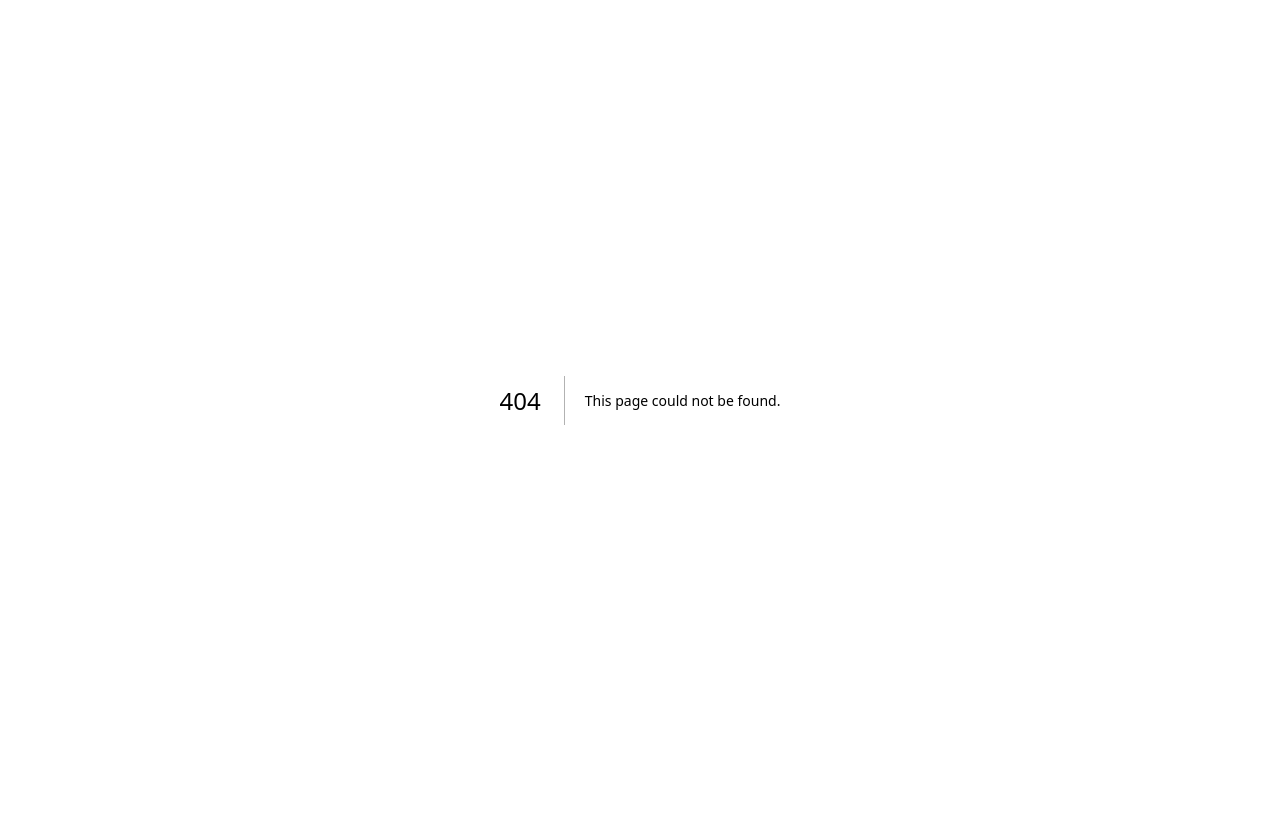
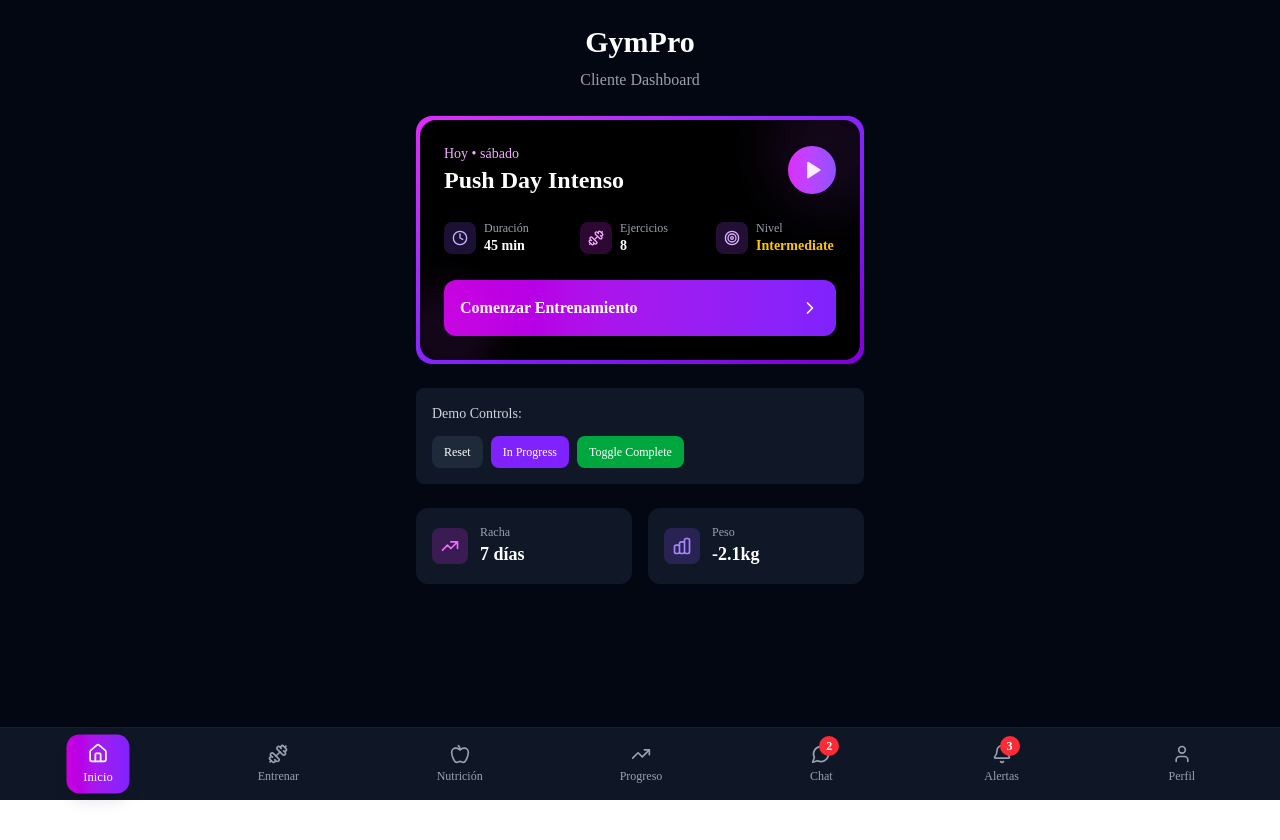
Before and after one commit to informaticadiaz/libreriadecomponentes, a Next.js app: page /gimnasio/user in a window 1280 px wide. Before the commit this address had no page. Shown: the top 840 px of the page. Before the commit the page ends 800 px from the top, so only its background shows below. Built offline with nearby package versions, Linux system fonts and the light colour scheme.

Commit message:
page user

```diff
--- /dev/null
+++ b/app/gimnasio/user/page.tsx
@@ -0,0 +1,176 @@
+"use client";
+import React, { useState } from 'react';
+import {
+  Home,
+  Dumbbell,
+  Apple,
+  TrendingUp,
+  MessageCircle,
+  Bell,
+  User
+} from 'lucide-react';
+
+import NotificationsPanelDemo from '@/components/gimnasio/user/NotificationsPanel';
+import  WorkoutCardDemo from '@/components/gimnasio/user/WorkoutCard';
+import  WorkoutPlayer  from '@/components/gimnasio/user/WorkoutPlayer';
+import  NutritionTracker  from '@/components/gimnasio/user/NutritionTracker';
+import  ProgressChart from '@/components/gimnasio/user/ProgressChart';
+import  QuickChat  from '@/components/gimnasio/user/QuickChat';
+
+const ProfilePage = () => (
+  <div className="min-h-screen bg-gray-950 text-white p-6">
+    <div className="mx-auto max-w-md space-y-6">
+      <div className="text-center">
+        <div className="w-20 h-20 bg-gradient-to-r from-fuchsia-600 to-violet-600 rounded-full mx-auto mb-4 flex items-center justify-center">
+          <User className="h-10 w-10 text-white" />
+        </div>
+        <h1 className="text-2xl font-bold text-white">Mi Perfil</h1>
+        <p className="text-gray-400">Juan Pérez</p>
+      </div>
+
+      <div className="space-y-4">
+        <div className="bg-gray-900 rounded-xl p-4">
+          <h3 className="font-semibold text-white mb-3">Estadísticas</h3>
+          <div className="grid grid-cols-2 gap-4 text-center">
+            <div>
+              <p className="text-2xl font-bold text-fuchsia-400">7</p>
+              <p className="text-xs text-gray-400">Días de racha</p>
+            </div>
+            <div>
+              <p className="text-2xl font-bold text-green-400">12</p>
+              <p className="text-xs text-gray-400">Entrenamientos</p>
+            </div>
+          </div>
+        </div>
+
+        <div className="bg-gray-900 rounded-xl p-4">
+          <h3 className="font-semibold text-white mb-3">Mi Trainer</h3>
+          <div className="flex items-center space-x-3">
+            <div className="w-12 h-12 bg-gradient-to-r from-fuchsia-600 to-violet-600 rounded-full flex items-center justify-center">
+              <span className="text-white font-bold">CF</span>
+            </div>
+            <div>
+              <p className="font-semibold text-white">Carlos Fitness</p>
+              <p className="text-sm text-gray-400">Entrenador Personal</p>
+            </div>
+          </div>
+        </div>
+      </div>
+    </div>
+  </div>
+);
+
+interface BottomNavItem {
+  id: string;
+  label: string;
+  icon: React.ElementType;
+  component: React.ComponentType;
+  hasNotification?: boolean;
+  notificationCount?: number;
+}
+
+const GymProApp: React.FC = () => {
+  const [activeTab, setActiveTab] = useState('home');
+
+  const navigationItems: BottomNavItem[] = [
+    {
+      id: 'home',
+      label: 'Inicio',
+      icon: Home,
+      component: WorkoutCardDemo
+    },
+    {
+      id: 'workouts',
+      label: 'Entrenar',
+      icon: Dumbbell,
+      component: WorkoutPlayer
+    },
+    {
+      id: 'nutrition',
+      label: 'Nutrición',
+      icon: Apple,
+      component: NutritionTracker
+    },
+    {
+      id: 'progress',
+      label: 'Progreso',
+      icon: TrendingUp,
+      component: ProgressChart
+    },
+    {
+      id: 'chat',
+      label: 'Chat',
+      icon: MessageCircle,
+      component: QuickChat,
+      hasNotification: true,
+      notificationCount: 2
+    },
+    {
+      id: 'notifications',
+      label: 'Alertas',
+      icon: Bell,
+      component: NotificationsPanelDemo,
+      hasNotification: true,
+      notificationCount: 3
+    },
+    {
+      id: 'profile',
+      label: 'Perfil',
+      icon: User,
+      component: ProfilePage
+    }
+  ];
+
+  const activeComponent = navigationItems.find(item => item.id === activeTab)?.component;
+  const ActiveComponent = activeComponent || WorkoutCardDemo;
+
+  return (
+    <div className="relative">
+      {/* Main Content */}
+      <div className="pb-20">
+        <ActiveComponent />
+      </div>
+
+      {/* Bottom Navigation */}
+      <div className="fixed bottom-0 left-0 right-0 bg-gray-900/95 backdrop-blur-sm border-t border-gray-800/50 z-50">
+        <div className="flex items-center justify-around px-2 py-2">
+          {navigationItems.map((item) => {
+            const Icon = item.icon;
+            const isActive = activeTab === item.id;
+
+            return (
+              <button
+                key={item.id}
+                onClick={() => setActiveTab(item.id)}
+                className={`relative flex flex-col items-center justify-center p-2 rounded-xl transition-all duration-200 min-w-[60px] ${
+                  isActive
+                    ? 'bg-gradient-to-r from-fuchsia-600 to-violet-600 text-white shadow-lg scale-105'
+                    : 'text-gray-400 hover:text-white hover:bg-gray-800'
+                }`}
+              >
+                <div className="relative">
+                  <Icon className={`h-5 w-5 ${isActive ? 'text-white' : ''}`} />
+
+                  {/* Notification Badge */}
+                  {item.hasNotification && item.notificationCount && (
+                    <div className="absolute -top-2 -right-2 bg-red-500 text-white text-xs rounded-full h-5 w-5 flex items-center justify-center font-bold">
+                      {item.notificationCount > 9 ? '9+' : item.notificationCount}
+                    </div>
+                  )}
+                </div>
+
+                <span className={`text-xs font-medium mt-1 ${
+                  isActive ? 'text-white' : ''
+                }`}>
+                  {item.label}
+                </span>
+              </button>
+            );
+          })}
+        </div>
+      </div>
+    </div>
+  );
+};
+
+export default GymProApp;
```
